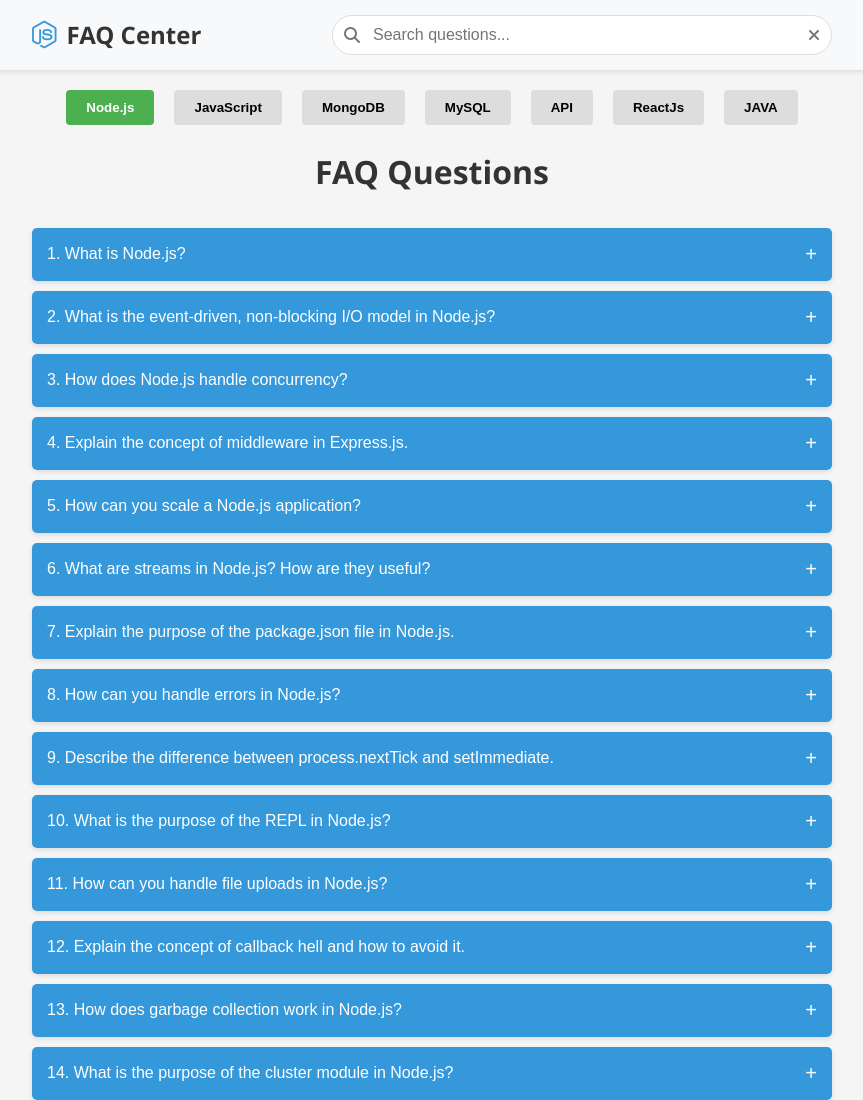
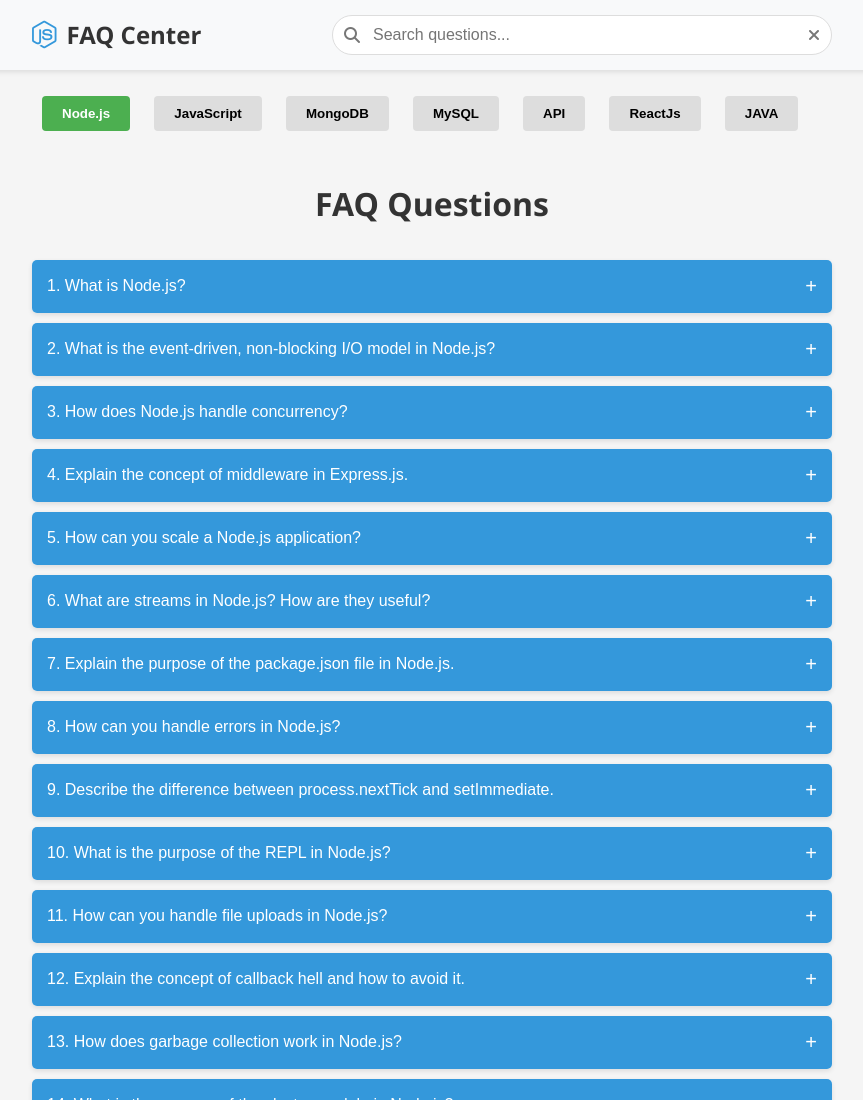
Before and after one commit to tushii05/faq-center, a plain HTML site: page public/index.html in a window 1280 px wide. Shown: the top 1100 px of the page, without its empty margins (208-1071 px from the left). Drawn offline with Linux system fonts and the light colour scheme.

```diff
--- a/public/style.css
+++ b/public/style.css
@@ -242,14 +242,14 @@
 
 
 .category-tabs {
-    display: flex;
+    display: inline-block;
     justify-content: center;
     margin-bottom: 20px;
 }
 
 .tab-btn {
     padding: 10px 20px;
-    margin: 0 10px;
+    margin: 6px 10px;
     border: none;
     background-color: #ddd;
     cursor: pointer;
@@ -274,7 +274,7 @@
     padding: 10px 20px;
     font-size: 18px;
     cursor: pointer;
-    display: none;
+    /* display: none; */
     box-shadow: 0 4px 8px rgba(0, 0, 0, 0.1);
     z-index: 100;
 }
```
